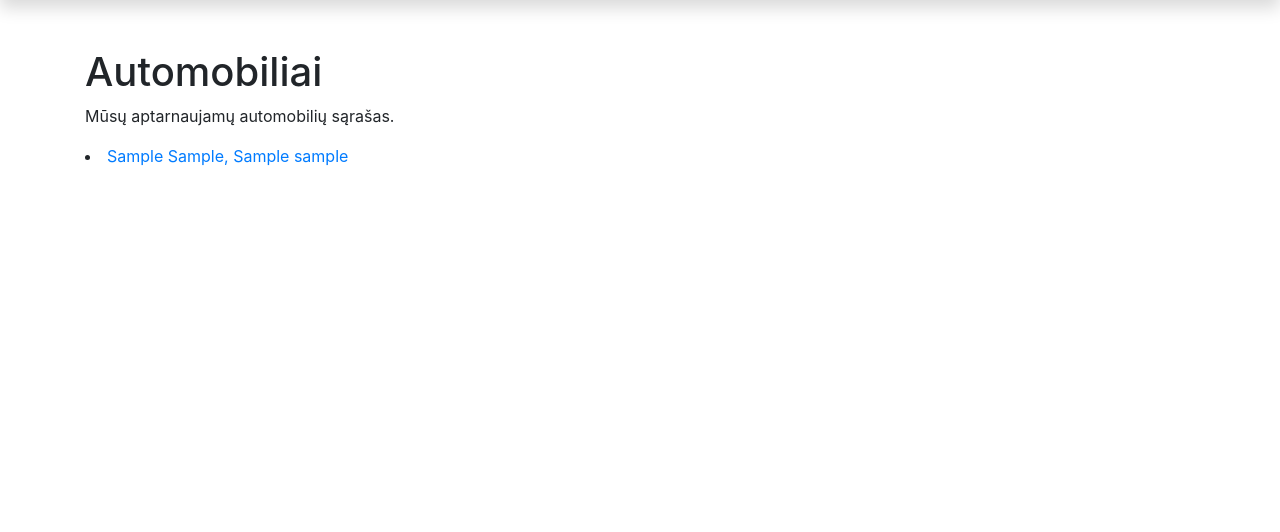
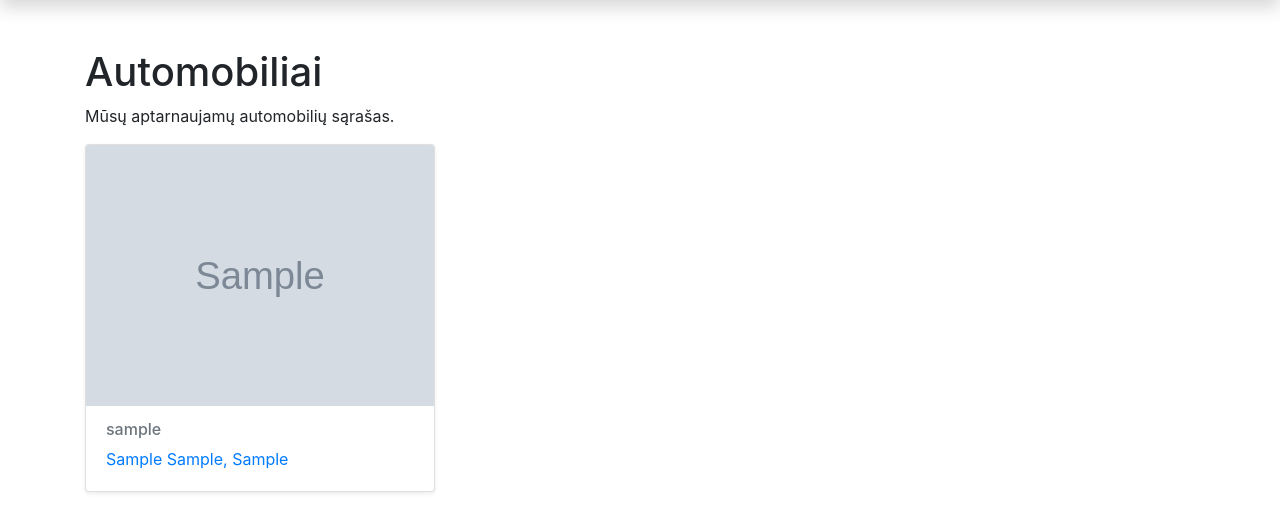
Before and after one commit to DonatasNoreika/autoservisas_2, a Django app: page /autoservice/owner_cars/ in a window 1280 px wide. Shown: the part 59-591 px from the top of the page. Run offline with Django 3.2, Linux system fonts and the light colour scheme; tables that the repository leaves empty hold one stand-in row (values such as "Sample post"); grey boxes marked "Sample" are stand-in pictures; some libraries are stand-ins or nearby versions.

Commit message:
6-4 done

```diff
--- a/mysite/autoservice/models.py
+++ b/mysite/autoservice/models.py
@@ -35,6 +35,8 @@ class OwnerCar(models.Model):
     car = models.ForeignKey('Car', verbose_name="Model", on_delete=models.SET_NULL, null=True)
     licence_plate = models.CharField('Licence plate', max_length=200)
     vin_code = models.CharField('VIN code', max_length=200)
+    photo = models.ImageField('Photo', upload_to='cars', null=True)
+
 
     def __str__(self):
         return f"{self.owner}: {self.car}, {self.licence_plate}, {self.vin_code}"
--- a/mysite/autoservice/templates/owner_cars.html
+++ b/mysite/autoservice/templates/owner_cars.html
@@ -1,10 +1,25 @@
 {% extends "base.html" %}
 
 {% block content %}
+{% load static %}
   <h1>Automobiliai</h1>
   <p>Mūsų aptarnaujamų automobilių sąrašas.</p>
-  {% for c in cars %}
-    <li><a href="{% url 'owner_car' c.id %}">{{c.car}} {{c.owner}}</a></li>
+
+<div class="row">
+{% for car in cars %}
+<div class="col-md-4 d-flex align-items-stretch">
+  <div class="card mb-4 shadow-sm">
+      {% if car.photo %}
+            <img src="{{ car.photo.url }}" class="card-img-top" alt="...">
+      {% else %}
+            <img src="{% static 'img/no-image.png' %}" class="card-img-top">
+      {% endif %}
+      <div class="card-body">
+          <h6 class="card-subtitle mb-2 text-muted">{{ car.owner }}</h6>
+          <p class="card-text"><a href="{{ car.id }}">{{ car.car }}</a></p>
+      </div>
+  </div>
+</div>
 {% endfor %}
 <div class="container puslapiai">
     <nav aria-label="...">
--- a/mysite/mysite/settings.py
+++ b/mysite/mysite/settings.py
@@ -125,3 +125,9 @@ STATIC_URL = '/static/'
 # https://docs.djangoproject.com/en/3.2/ref/settings/#default-auto-field
 
 DEFAULT_AUTO_FIELD = 'django.db.models.BigAutoField'
+
+# media folder settings
+MEDIA_ROOT = os.path.join(BASE_DIR, 'library/media')
+
+MEDIA_URL = '/media/'
+# print(MEDIA_ROOT) - nevenkite padebuginti, bus lengviau nepasiklysti django filesystem džiunglėse
--- a/mysite/mysite/urls.py
+++ b/mysite/mysite/urls.py
@@ -23,4 +23,5 @@ urlpatterns = [
     path('autoservice/', include('autoservice.urls')),
     path('admin/', admin.site.urls),
     path('', RedirectView.as_view(url='autoservice/', permanent=True)),
-] + static(settings.STATIC_URL, document_root=settings.STATIC_ROOT)
+] + (static(settings.STATIC_URL, document_root=settings.STATIC_ROOT) +
+    static(settings.MEDIA_URL, document_root=settings.MEDIA_ROOT))
```
Also changed, not shown: mysite/autoservice/static/img/no-image.png (added).
